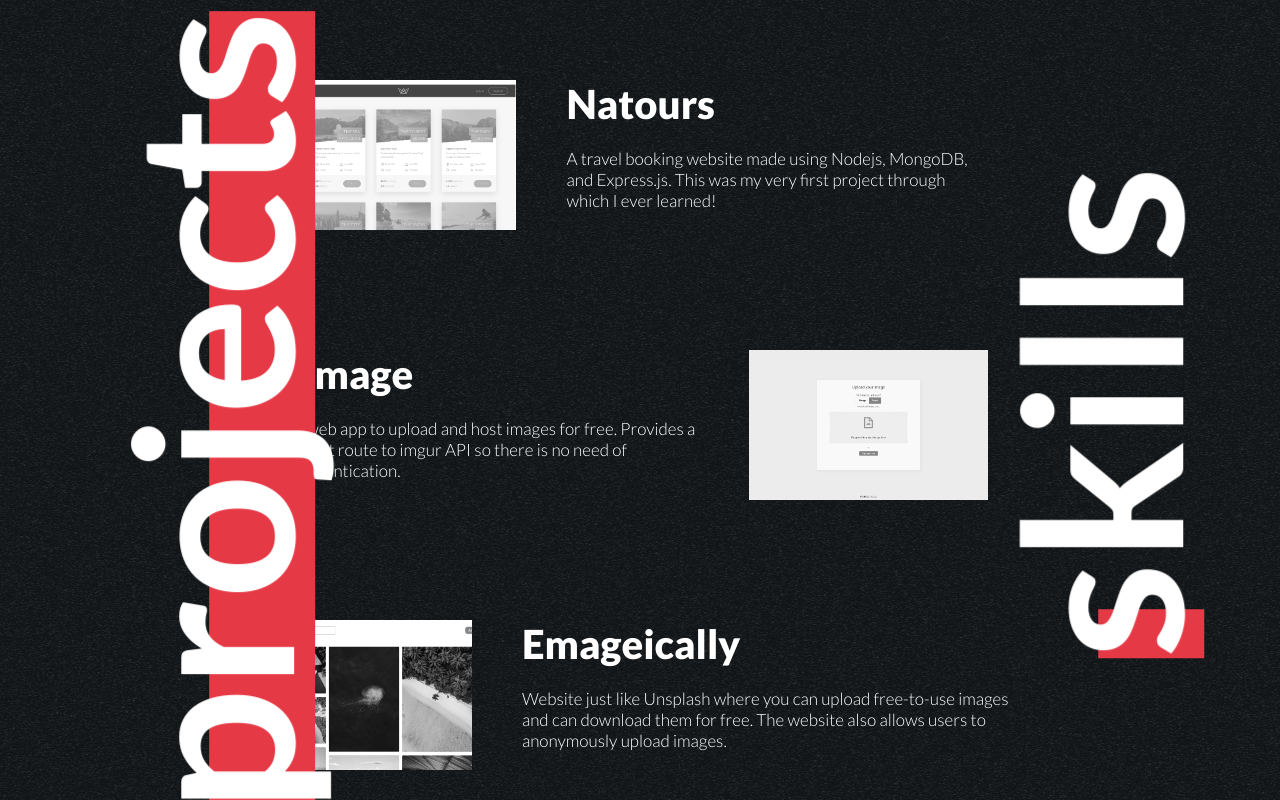
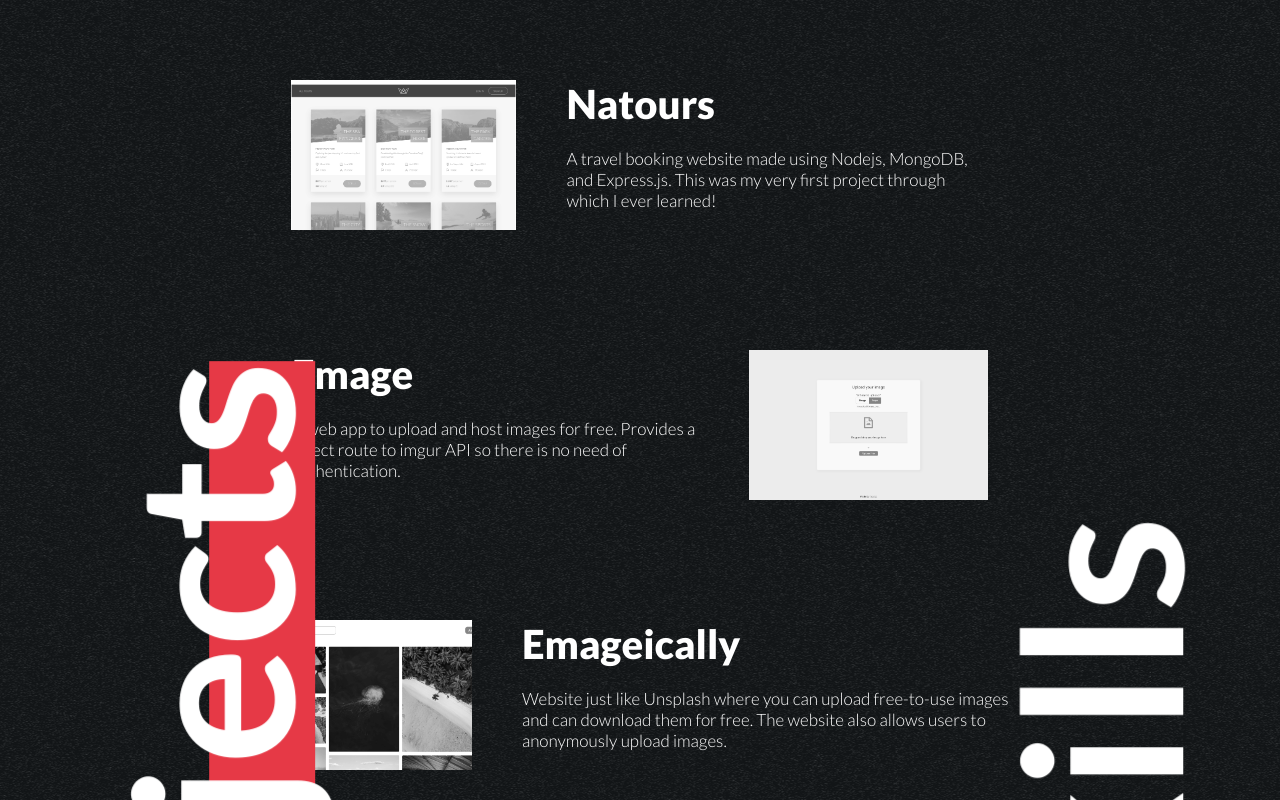
Before and after one commit to frostzt/frostzt, a Next.js app: page /projects in a window 1280 px wide. Shown: the top 800 px of the page. Built offline with nearby package versions, Linux system fonts and the light colour scheme.

Commit message:
implemented smooth and skew scrolling on projects page, also created a wrapping component to make it able to work anywhere

```diff
--- a/Layouts/Scroll.module.scss
+++ b/Layouts/Scroll.module.scss
@@ -0,0 +1,8 @@
+.container {
+  top: 0;
+  left: 0;
+  width: 100%;
+  height: 100%;
+  position: fixed;
+  overflow: hidden;
+}
--- a/Layouts/Scroll.tsx
+++ b/Layouts/Scroll.tsx
@@ -1,10 +1,61 @@
-import React from "react";
+import React, { useRef, useEffect } from "react";
+import useWindowSize from "../hooks/useWindowSize";
 
 // Styles
 import styles from "./Scroll.module.scss";
 
 const Scroll: React.FC = ({ children }) => {
-  return <div className={styles.scroll}>{children}</div>;
+  const size = useWindowSize();
+
+  // Refs
+  const containerRef = useRef(null);
+  const scrollRef = useRef<any>(null);
+
+  const skewConfigs = {
+    ease: 0.1,
+    current: 0,
+    previous: 0,
+    rounded: 0,
+  };
+
+  useEffect(() => {
+    document.body.style.height = `${
+      scrollRef.current.getBoundingClientRect().height
+    }px`;
+  }, [size.height]);
+
+  useEffect(() => {
+    if (scrollRef.current) {
+      requestAnimationFrame(() => skewScrolling());
+    }
+  }, []);
+
+  const skewScrolling = () => {
+    skewConfigs.current = window.scrollY;
+    skewConfigs.previous +=
+      (skewConfigs.current - skewConfigs.previous) * skewConfigs.ease;
+    skewConfigs.rounded = Math.round(skewConfigs.previous * 100) / 100;
+
+    // Variables
+    const diff = skewConfigs.current - skewConfigs.rounded;
+    const acceleration = diff / size.width;
+    const velocity = +acceleration;
+    const skew = velocity * 10.5;
+
+    if (scrollRef.current) {
+      scrollRef.current.style.transform = `translateY(-${skewConfigs.rounded}px) skewY(${skew}deg)`;
+    }
+
+    requestAnimationFrame(() => skewScrolling());
+  };
+
+  return (
+    <div ref={containerRef} className={styles.container}>
+      <div ref={scrollRef} className={styles.scroll}>
+        {children}
+      </div>
+    </div>
+  );
 };
 
 export default Scroll;
--- a/pages/projects/index.tsx
+++ b/pages/projects/index.tsx
@@ -8,6 +8,9 @@ import styles from "./index.module.scss";
 
 // Components
 import Projects from "../../Components/Projects/Projects";
+
+// Layout
+import Scroll from "../../Layouts/Scroll";
 
 const ProjectsPage = () => {
   const [currentSelect, setCurrentSelect] = useState<string>("projects");
@@ -48,6 +51,7 @@ const ProjectsPage = () => {
   };
 
   return (
+    <Scroll>
       <motion.div className={styles.container}>
         <Head>
           <title>Projects</title>
@@ -89,6 +93,7 @@ const ProjectsPage = () => {
           skills
         </motion.h2>
       </motion.div>
+    </Scroll>
   );
 };
 
--- a/styles/globals.scss
+++ b/styles/globals.scss
@@ -11,6 +11,7 @@ html {
 }
 
 body {
+  overscroll-behavior-y: none;
   font-family: "Lato", sans-serif;
   background-color: var(--background);
 
```
Lines whose indentation alone changed are shown as unchanged.
